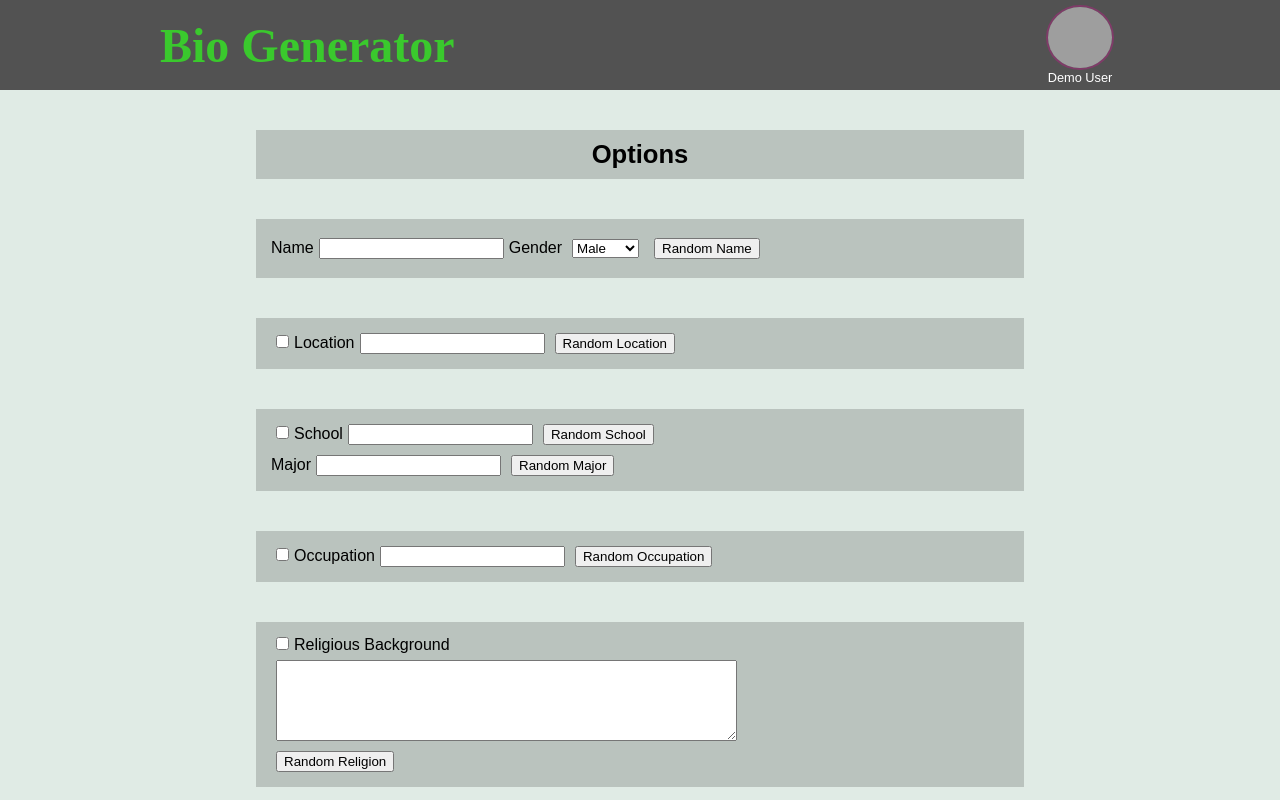
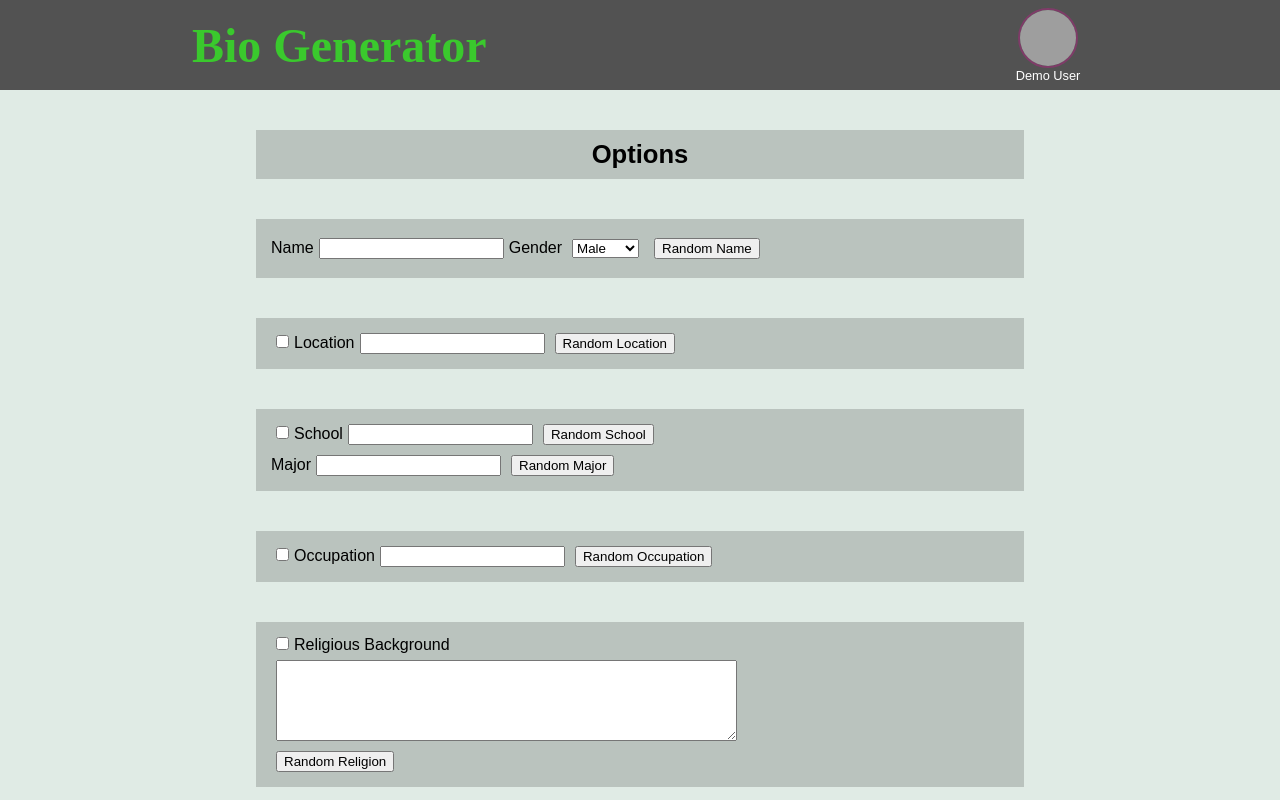
Before and after one commit to rishianand39/Bio-generator, a React (Create React App) app: page / in a window 1280 px wide. Shown: the top 800 px of the page. Built offline with nearby package versions, Linux system fonts and the light colour scheme; grey boxes are pictures that could not be loaded; a web font is replaced by a local one.

Commit message:
blank space increased

```diff
--- a/src/components/Navbar.jsx
+++ b/src/components/Navbar.jsx
@@ -4,7 +4,7 @@ import styled from "styled-components";
 // STYLED COMPONENTS
 const Container = styled.div`
   background-color: #525252;
-  padding: 5px 10rem;
+  padding: 5px 15%;
   display: flex;
   justify-content: space-between;
   align-items: center;
@@ -51,8 +51,8 @@ const AvatarCont = styled.div`
 
 const AvatarImg = styled.img`
   object-fit: cover;
-  width: 80%;
-  height: 80%;
+  width: 70%;
+  height: 70%;
   border-radius: 50%;
   border: 2px solid #c41b8b66 ;
 `;
```
